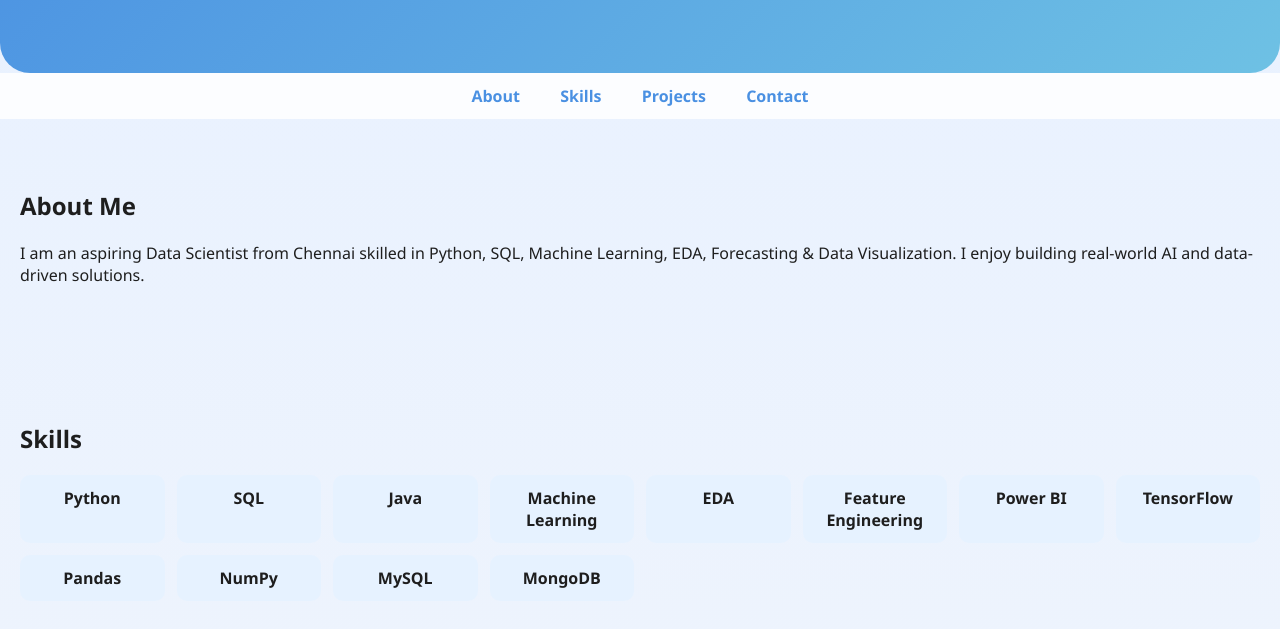
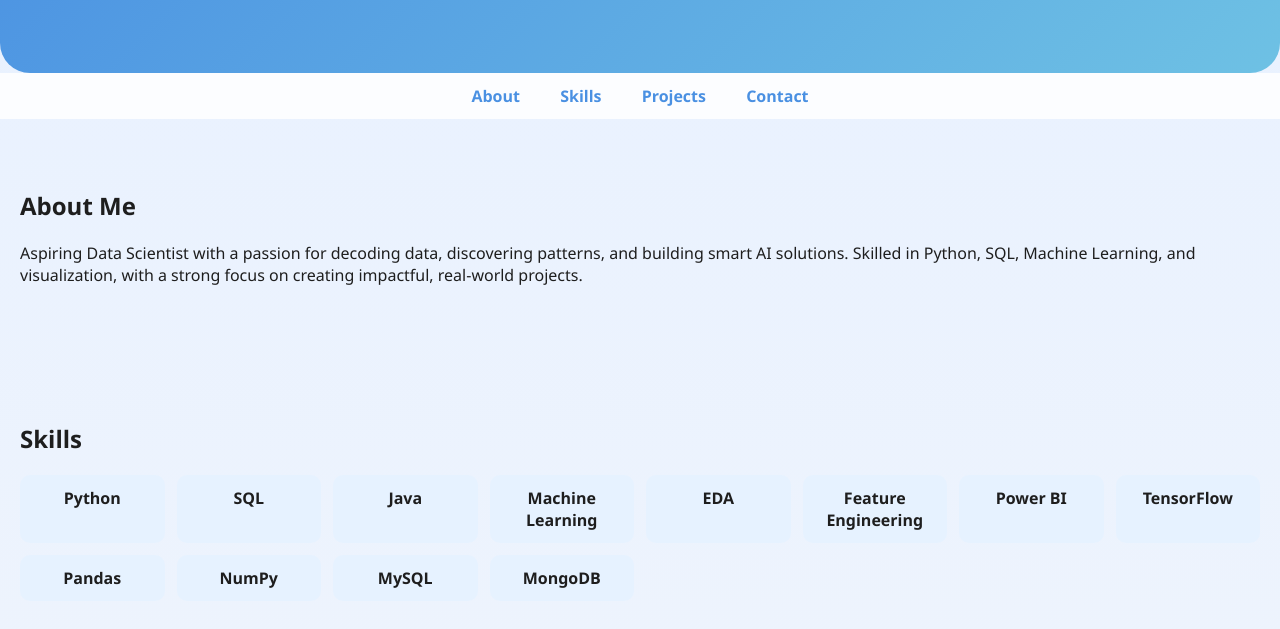
Before and after one commit to Ramkumar2521/ramkumar2521.github.io, a plain HTML site: page index.html in a window 1280 px wide. Shown: the part 171-800 px from the top of the page. Drawn offline with Linux system fonts and the light colour scheme.

Commit message:
Revise 'About Me' section for improved description
Updated the 'About Me' section to enhance clarity and detail.

```diff
--- a/index.html
+++ b/index.html
@@ -24,9 +24,7 @@
 <section id="about" class="section reveal">
     <h2>About Me</h2>
     <p>
-        I am an aspiring Data Scientist from Chennai skilled in Python,
-        SQL, Machine Learning, EDA, Forecasting & Data Visualization.
-        I enjoy building real-world AI and data-driven solutions.
+        Aspiring Data Scientist with a passion for decoding data, discovering patterns, and building smart AI solutions. Skilled in Python, SQL, Machine Learning, and visualization, with a strong focus on creating impactful, real-world projects.
     </p>
 </section>
 
```
